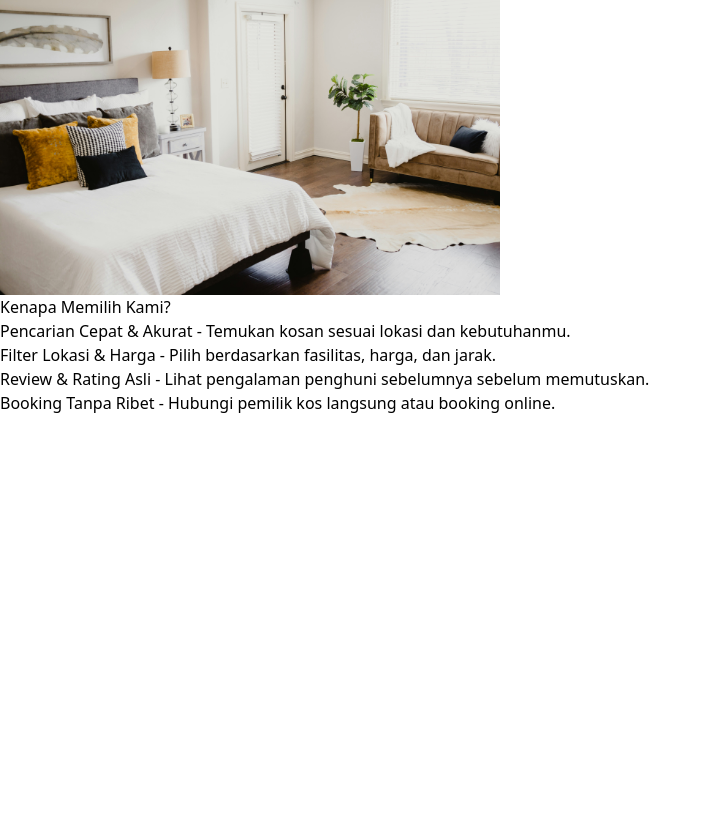
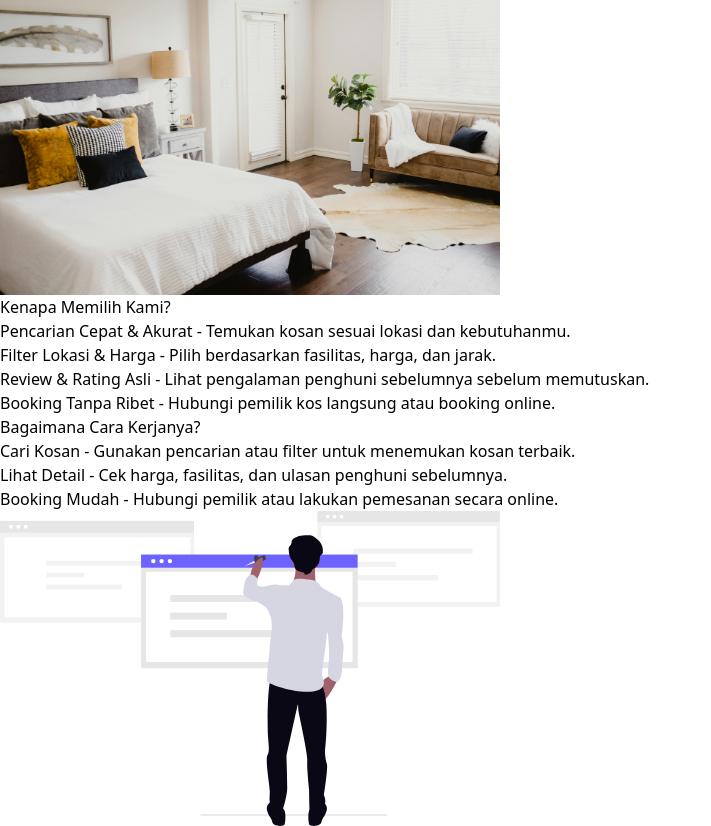
Before and after one commit to Hanep77/sekosan-fe, a Next.js app: page / in a window 1280 px wide. Shown: the part 1214-2040 px from the top of the page, without its empty margins (0-711 px from the left). Before the commit the page ends 1629 px from the top, so only its background shows below. Built offline with nearby package versions, Linux system fonts and the light colour scheme.

Commit message:
add content and update UI

```diff
--- a/src/app/sections/about.tsx
+++ b/src/app/sections/about.tsx
@@ -1,8 +1,9 @@
 import Image from "next/image";
 
 export default function About() {
-  return <section className="flex items-center border-y-2 border-indigo-600 bg-zinc-200 min-h-screen 2xl:min-h-fit 2xl:mt-20">
-    <div className="flex max-w-screen-lg gap-8 m-auto 2xl:py-12">
+  return <section className="flex items-center min-h-screen 2xl:min-h-fit 2xl:mt-20">
+    <div className="max-w-screen-lg m-auto 2xl:py-12">
+      <div className="flex gap-8">
         <div className="flex gap-2">
           <div className="w-60 h-96 bg-indigo-600 rounded-s-md rounded-br-md z-20">
             <Image src={"/assets/house-1.jpg"} alt="house" width={500} height={500}
@@ -19,7 +20,6 @@ export default function About() {
             </div>
           </div>
         </div>
-
         <div>
           <h2 className="text-3xl font-bold">Kenapa Memilih Kami?</h2>
           <ul className="text-zinc-500 text-lg mt-3 list-disc ps-5">
@@ -28,10 +28,20 @@ export default function About() {
             <li><span className="text-indigo-600 font-semibold">Review & Rating Asli</span> - Lihat pengalaman penghuni sebelumnya sebelum memutuskan.</li>
             <li><span className="text-indigo-600 font-semibold">Booking Tanpa Ribet</span> - Hubungi pemilik kos langsung atau booking online.</li>
           </ul>
+        </div>
+      </div>
+
+      <div className="flex gap-8 mt-16">
         <div>
-          <div>
-
+          <h2 className="text-3xl font-bold">Bagaimana Cara Kerjanya?</h2>
+          <ol className="text-zinc-500 text-lg mt-3 list-decimal ps-5">
+            <li><span className="text-indigo-600 font-semibold">Cari Kosan</span> - Gunakan pencarian atau filter untuk menemukan kosan terbaik.</li>
+            <li><span className="text-indigo-600 font-semibold">Lihat Detail</span> - Cek harga, fasilitas, dan ulasan penghuni sebelumnya.</li>
+            <li><span className="text-indigo-600 font-semibold">Booking Mudah</span> - Hubungi pemilik atau lakukan pemesanan secara online.</li>
+          </ol>
         </div>
+        <div className="flex-grow">
+          <Image src={"/assets/undraw_bookmarks.svg"} alt="house-searcing" width={500} height={500} />
         </div>
       </div>
     </div>
```
Also changed, not shown: public/assets/undraw_bookmarks.svg (added). Lines whose indentation alone changed are shown as unchanged.
